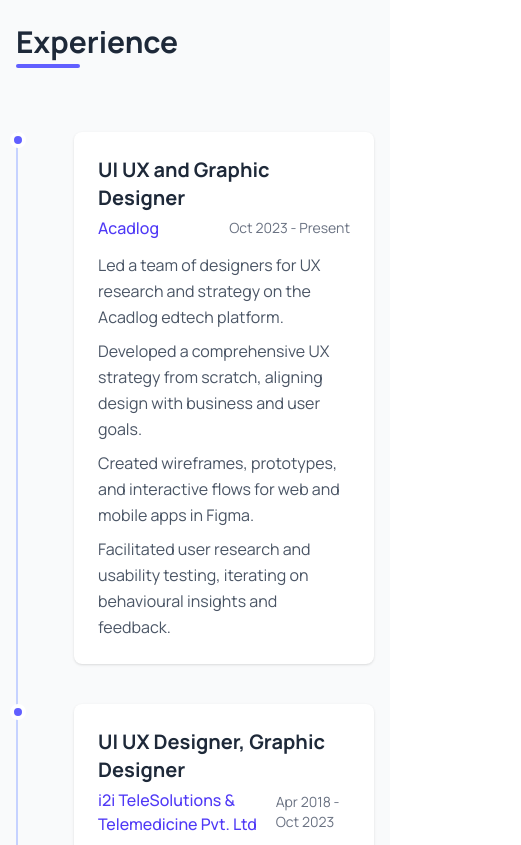
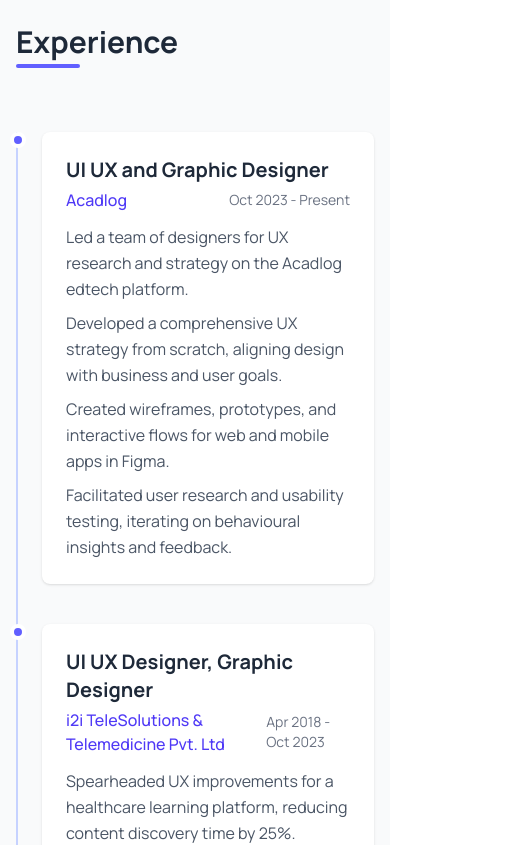
Before and after one commit to avanishverma4/awanish-portfolio, a Next.js app: page / in a window 390 px wide. Shown: the part 2580-3425 px from the top of the page, 521 px wide, since content can reach past the window. Built offline with nearby package versions, Linux system fonts and the light colour scheme.

Commit message:
feat: worked on updating responsiveness

```diff
--- a/app/components/Experience.tsx
+++ b/app/components/Experience.tsx
@@ -80,9 +80,12 @@ const Experience: React.FC = () => {
                         {item.period}
                       </span>
                     </div>
-                    <div className="space-y-2 text-gray-600">
+                    <div className="space-y-2 text-gray-600 max-w-full">
                       {item.description.map((desc, index) => (
-                        <p key={index} className="leading-relaxed">
+                        <p
+                          key={index}
+                          className="leading-relaxed break-words max-w-full overflow-x-auto"
+                        >
                           {desc}
                         </p>
                       ))}
@@ -96,11 +99,10 @@ const Experience: React.FC = () => {
 
         <div className="mt-16 text-center">
           <a
-            href="/Awanish%20Verma%20-%20UI%20UX%20Designer.pdf"
+            href="/resume.pdf"
             className="btn btn-primary inline-flex items-center"
             target="_blank"
             rel="noopener noreferrer"
-            download
           >
             Download CV
             <svg
--- a/app/globals.css
+++ b/app/globals.css
@@ -145,7 +145,7 @@
 
 /* Timeline styling */
 .timeline-item {
-  @apply relative pl-10 pb-10 border-l-2 border-indigo-200 last:border-transparent;
+  @apply relative pl-2 md:pl-10 pb-10 border-l-2 border-indigo-200 last:border-transparent;
 }
 
 .timeline-dot {
```
